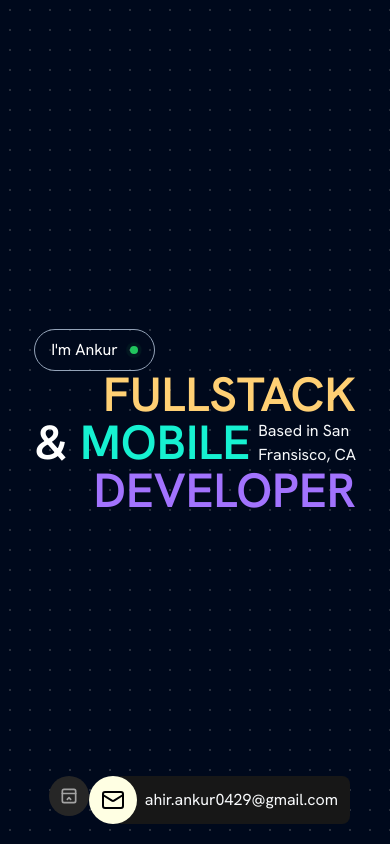
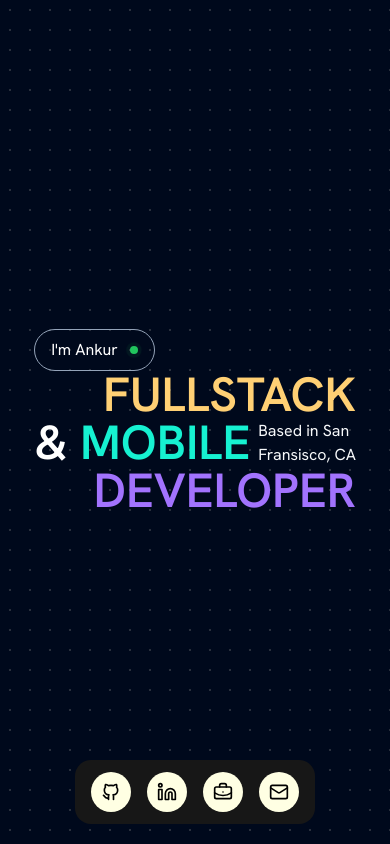
Before and after one commit to Ankur-0429/portfolioAnkur, a Next.js app: page / in a window 390 px wide. Built offline with nearby package versions, Linux system fonts and the light colour scheme.

Commit message:
condional logic for bottom footer in intro component done

```diff
--- a/app/page.tsx
+++ b/app/page.tsx
@@ -1,5 +1,4 @@
 import Intro from "@/components/intro";
-
 
 export default function Home() {
   return (
--- a/components/intro.tsx
+++ b/components/intro.tsx
@@ -3,18 +3,11 @@
 import { IconBrandGithub } from "@tabler/icons-react";
 import { FloatingDock } from "./ui/floating-dock";
 import { BriefcaseBusiness, LinkedinIcon, Mail } from "lucide-react";
+import useIsLargeScreen from "@/hooks/useIsLargeScreen";
+import { useEffect, useState } from "react";
 
-const Intro = () => {
-  return (
-    <>
-      <div className="flex flex-col items-center justify-center w-full min-h-screen">
-        <div className="absolute inset-0 bg-[radial-gradient(#ffffff33_1px,#00091d_1px)] bg-[size:20px_20px] opacity-80 md:opacity-70 pointer-events-none"></div>
-        <div className="absolute bottom-0 left-0">
-          <div className="flex w-screen justify-between px-10">
-            <div className="flex-1" />
-            <div className="mb-5">
-              <FloatingDock
-                items={[
+
+const dockItemDesktop = [
   {
     title: "Github",
     icon: <IconBrandGithub color="black" />,
@@ -30,17 +23,49 @@ const Intro = () => {
     icon: <BriefcaseBusiness color="black" />,
     href: "https://drive.google.com/file/d/1lyxDJP1tqZW0tiW1eAgl5Pj0ROYnQRz6/view?usp=sharing",
   },
-                ]}
-              />
+]
+const dockItemMobile = [
+  {
+    title: "Github",
+    icon: <IconBrandGithub color="black" />,
+    href: "https://github.com/ankur-0429",
+  },
+  {
+    title: "Linkedin",
+    icon: <LinkedinIcon color="black" />,
+    href: "https://www.linkedin.com/in/ankur-ahir-93b041211",
+  },
+  {
+    title: "Resume",
+    icon: <BriefcaseBusiness color="black" />,
+    href: "https://drive.google.com/file/d/1lyxDJP1tqZW0tiW1eAgl5Pj0ROYnQRz6/view?usp=sharing",
+  },
+  {
+    title: "Mail",
+    icon: <Mail color="black" />,
+    href: "mailto:ahir.ankur0429@gmail.com"
+  }
+]
+const Intro = () => {
+  const {isLargeScreen} = useIsLargeScreen();
+  return (
+    <>
+      <div className="flex flex-col items-center justify-center w-full min-h-screen">
+        <div className="absolute inset-0 bg-[radial-gradient(#ffffff33_1px,#00091d_1px)] bg-[size:20px_20px] opacity-80 md:opacity-70 pointer-events-none"></div>
+        <div className="absolute bottom-0 left-0">
+          <div className="flex w-screen justify-between px-10">
+            <div className="flex-1" />
+            <div className="mb-5">
+              <FloatingDock items={isLargeScreen ? dockItemDesktop:dockItemMobile} />
             </div>
             <div className="flex flex-1 justify-end">
               <a
                 href="mailto:ahir.ankur0429@gmail.com"
-                className="flex items-center justify-center mb-5">
+                className="hidden lg:flex items-center justify-center mb-5">
                 <div className="bg-[#FFFFE3] rounded-full p-3 z-10">
                   <Mail color="black" />
                 </div>
-                <div className="pr-3 pl-8 py-3 bg-[#171717] ml-[-1.5rem] rounded-lg">
+                <div className="pr-3 lg:block pl-8 py-3 bg-[#171717] ml-[-1.5rem] rounded-xl">
                   <p>ahir.ankur0429@gmail.com</p>
                 </div>
               </a>
--- a/components/ui/floating-dock.tsx
+++ b/components/ui/floating-dock.tsx
@@ -5,7 +5,6 @@
  **/
 
 import { cn } from "@/lib/utils";
-import { IconLayoutNavbarCollapse } from "@tabler/icons-react";
 import {
   AnimatePresence,
   MotionValue,
@@ -20,7 +19,6 @@ import { useRef, useState } from "react";
 export const FloatingDock = ({
   items,
   desktopClassName,
-  mobileClassName,
 }: {
   items: { title: string; icon: React.ReactNode; href: string }[];
   desktopClassName?: string;
@@ -29,65 +27,10 @@ export const FloatingDock = ({
   return (
     <>
       <FloatingDockDesktop items={items} className={desktopClassName} />
-      <FloatingDockMobile items={items} className={mobileClassName} />
     </>
   );
 };
 
-const FloatingDockMobile = ({
-  items,
-  className,
-}: {
-  items: { title: string; icon: React.ReactNode; href: string }[];
-  className?: string;
-}) => {
-  const [open, setOpen] = useState(false);
-  return (
-    <div className={cn("relative block md:hidden", className)}>
-      <AnimatePresence>
-        {open && (
-          <motion.div
-            layoutId="nav"
-            className="absolute bottom-full mb-2 inset-x-0 flex flex-col gap-2"
-          >
-            {items.map((item, idx) => (
-              <motion.div
-                key={item.title}
-                initial={{ opacity: 0, y: 10 }}
-                animate={{
-                  opacity: 1,
-                  y: 0,
-                }}
-                exit={{
-                  opacity: 0,
-                  y: 10,
-                  transition: {
-                    delay: idx * 0.05,
-                  },
-                }}
-                transition={{ delay: (items.length - 1 - idx) * 0.05 }}
-              >
-                <Link
-                  href={item.href}
-                  key={item.title}
-                  className="h-10 w-10 rounded-full bg-gray-50 dark:bg-neutral-900 flex items-center justify-center"
-                >
-                  <div className="h-4 w-4">{item.icon}</div>
-                </Link>
-              </motion.div>
-            ))}
-          </motion.div>
-        )}
-      </AnimatePresence>
-      <button
-        onClick={() => setOpen(!open)}
-        className="h-10 w-10 rounded-full bg-gray-50 dark:bg-neutral-800 flex items-center justify-center"
-      >
-        <IconLayoutNavbarCollapse className="h-5 w-5 text-neutral-500 dark:text-neutral-400" />
-      </button>
-    </div>
-  );
-};
 
 const FloatingDockDesktop = ({
   items,
@@ -102,7 +45,7 @@ const FloatingDockDesktop = ({
       onMouseMove={(e) => mouseX.set(e.pageX)}
       onMouseLeave={() => mouseX.set(Infinity)}
       className={cn(
-        "mx-auto hidden md:flex h-16 gap-4 items-end  rounded-2xl bg-gray-50 dark:bg-neutral-900 px-4 pb-3",
+        "mx-auto flex h-16 gap-4 items-end rounded-2xl bg-gray-50 dark:bg-neutral-900 px-4 pb-3",
         className
       )}
     >
@@ -171,8 +114,8 @@ function IconContainer({
       <motion.div
         ref={ref}
         style={{ width, height }}
-        onMouseEnter={() => setHovered(true)}
-        onMouseLeave={() => setHovered(false)}
+        onMouseEnter={()=>setHovered(true)}
+        onMouseLeave={()=>setHovered(false)}
         className="aspect-square rounded-full bg-[#FFFFE3] flex items-center justify-center relative"
       >
         <AnimatePresence>
--- /dev/null
+++ b/hooks/useIsLargeScreen.tsx
@@ -0,0 +1,23 @@
+import { useState, useEffect } from "react";
+
+export default function useIsLargeScreen() {
+  const [isLargeScreen, setIsLargeScreen] = useState(false);
+
+  const addListener = () => {
+    if (window) {
+      window
+        .matchMedia("(min-width: 1024px)")
+        .addEventListener("change", (e) => setIsLargeScreen(e.matches));
+    } else {
+      setTimeout(addListener, 100);
+    }
+  };
+
+  useEffect(() => {
+    addListener();
+  }, []);
+
+  return {
+    isLargeScreen,
+  };
+}
```
Lines whose indentation alone changed are shown as unchanged.
